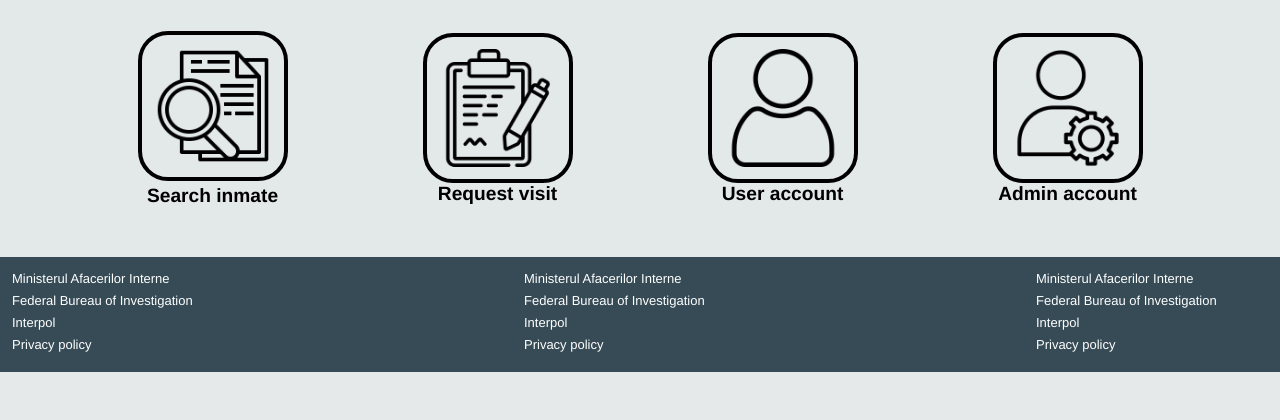
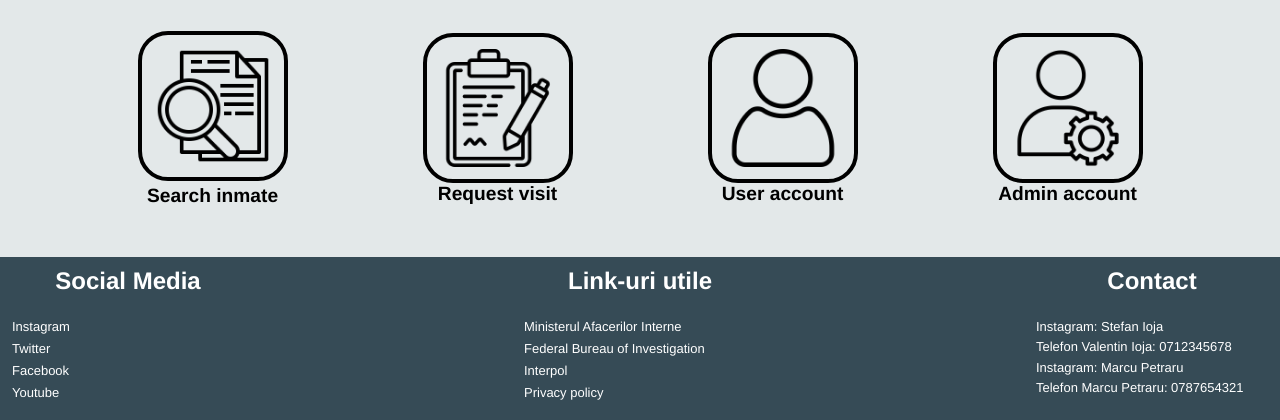
Before and after one commit to Marcu123/DeAD, a PHP site: page /public/index.html in a window 1280 px wide. Shown: the part 574-994 px from the top of the page. Before the commit the page ends 946 px from the top, so only its background shows below. Run offline with PHP 8.4, Linux system fonts and the light colour scheme.

Commit message:
Refining footer

```diff
--- a/public/index.html
+++ b/public/index.html
@@ -97,25 +97,26 @@
 
     <footer class="footer">
       <div class>
+        <p class="footer-title">Social Media</p>
         <ul class="footer-list">
           <li class="footer-list__element">
-            <a class="footer-list__link" href="https://www.mai.gov.ro/"
-              >Ministerul Afacerilor Interne</a
+            <a class="footer-list__link" href="https://www.instagram.com/"
+              >Instagram</a
             >
           </li>
           <li class="footer-list__element">
-            <a class="footer-list__link" href="https://www.fbi.gov/investigate"
-              >Federal Bureau of Investigation</a
+            <a class="footer-list__link" href="https://twitter.com/?lang=ro"
+              >Twitter</a
             >
           </li>
           <li class="footer-list__element">
-            <a class="footer-list__link" href="https://www.interpol.int/en"
-              >Interpol</a
+            <a class="footer-list__link" href="https://www.facebook.com/"
+              >Facebook</a
             >
           </li>
           <li class="footer-list__element">
-            <a class="footer-list__link" href="https://www.interpol.int/en"
-              >Privacy policy</a
+            <a class="footer-list__link" href="https://www.youtube.com/"
+              >Youtube</a
             >
           </li>
         </ul>
@@ -124,6 +125,7 @@
 
       </div>
       <div class=>
+        <p class="footer-title">Link-uri utile</p>
         <ul class="footer-list">
           <li class="footer-list__element">
             <a class="footer-list__link" href="https://www.mai.gov.ro/"
@@ -149,27 +151,24 @@
       </div>
       <div></div>
       <div class>
+        <p class="footer-title">Contact</p>
         <ul class="footer-list">
           <li class="footer-list__element">
-            <a class="footer-list__link" href="https://www.mai.gov.ro/"
-              >Ministerul Afacerilor Interne</a
+            <a class="footer-list__link" href="https://www.instagram.com/valentinioja/"
+              >Instagram: Stefan Ioja</a
             >
           </li>
           <li class="footer-list__element">
-            <a class="footer-list__link" href="https://www.fbi.gov/investigate"
-              >Federal Bureau of Investigation</a
+              <p class="footer-list__contact">Telefon Valentin Ioja: 0712345678</p>
+          </li>
+          <li class="footer-list__element">
+            <a class="footer-list__link" href="https://www.instagram.com/marcu.petraru/"
+            >Instagram: Marcu Petraru</a
             >
           </li>
           <li class="footer-list__element">
-            <a class="footer-list__link" href="https://www.interpol.int/en"
-              >Interpol</a
-            >
-          </li>
-          <li class="footer-list__element">
-            <a class="footer-list__link" href="https://www.interpol.int/en"
-              >Privacy policy</a
-            >
-          </li>
+            <p class="footer-list__contact">Telefon Marcu Petraru: 0787654321</p>
+        </li>
         </ul>
       </div>
     </footer>
--- a/src/styles/index.css
+++ b/src/styles/index.css
@@ -120,6 +120,15 @@ body::-webkit-scrollbar {
   grid-template-rows: 100%;
   list-style: none;
   text-decoration: none;
+  padding-top: 10px;
+  text-align: center;
+}
+
+.footer-title {
+  color: white;
+  font-size: 1.5rem;
+  font-weight: bold;
+  padding-bottom: 10px;
 }
 
 .footer-list {
@@ -145,6 +154,10 @@ body::-webkit-scrollbar {
   color: #4fa0df;
   text-decoration: underline;
   cursor: pointer;
+}
+.footer-list__contact {
+  color: white;
+  font-size: small;
 }
 
 @media (max-width: 768px) {
--- a/src/styles/index.scss
+++ b/src/styles/index.scss
@@ -100,6 +100,16 @@ body::-webkit-scrollbar {
 
     list-style: none;
     text-decoration: none;
+
+    padding-top: 10px;
+    text-align: center;
+}
+
+.footer-title{
+    color: white;
+    font-size: 1.5rem;
+    font-weight: bold;
+    padding-bottom: 10px;
 }
 
 
@@ -128,6 +138,11 @@ body::-webkit-scrollbar {
         &:hover{
             @include base.hover-link;
         }
+    }
+
+    &__contact{
+        color: white;
+        font-size: small;
     }
 }
 
```
Also changed, not shown: 1 other file.
